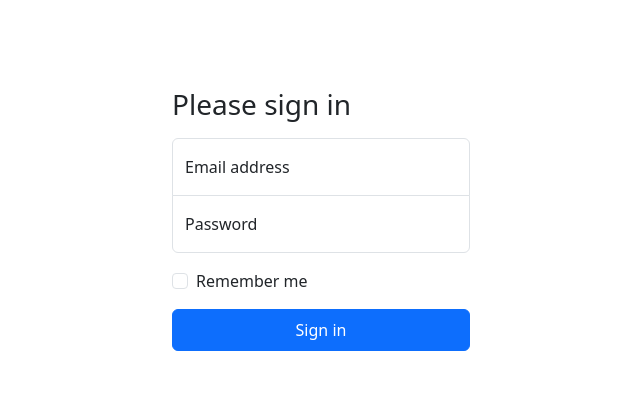
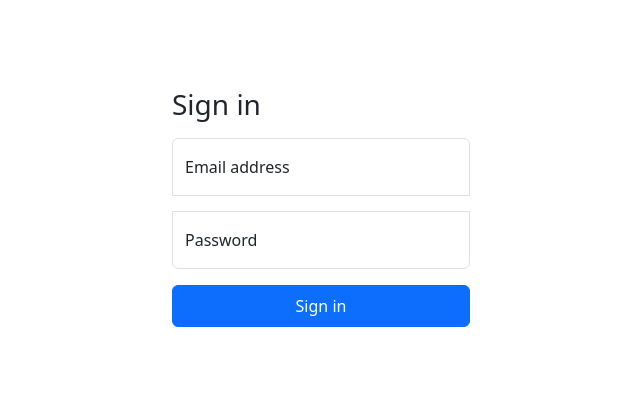
Before and after one commit to TobiAdeleke1/buddyUpApp, a Flask app: page /auth/login in a window 1280 px wide. Shown: the part 73-487 px from the top of the page, without its empty margins (319-959 px from the left). Run offline with Flask 3, Linux system fonts and the light colour scheme; parts of the project's set-up code (start-up, migrations or seed data) failed here and were passed over; some libraries are stand-ins or nearby versions.

Commit message:
rename register and amend html for register and login

```diff
--- a/src/application/templates/auth/login.html
+++ b/src/application/templates/auth/login.html
@@ -2,29 +2,28 @@
 {% extends 'base.html' %}
 
 
+{% block content %}
+  <div class="container col-xxl-5 px-4 py-5">
+  <main class="form-signin w-200 m-auto">
+    <h1 class="h3 mb-3 fw-normal">{% block title %} Sign in {% endblock %} </h1>
 
-{% block content %}
-  <div class="container col-xxl-8 px-4 py-5">
-  <main class="form-signin w-100 m-auto">
-    <form>
-
-      <h1 class="h3 mb-3 fw-normal">{% block title %} Please sign in {% endblock %} </h1>
+    <form method="post">
 
       <div class="form-floating">
-        <input type="email" class="form-control" id="floatingInput" placeholder="name@example.com">
-        <label for="floatingInput">Email address</label>
+        <input type="email" class="form-control" name="email" id="floatingemail" placeholder="name@example.com" required>
+        <label for="floatingemail">Email address</label>
       </div>
-      <div class="form-floating">
-        <input type="password" class="form-control" id="floatingPassword" placeholder="Password">
+      <div class="form-floating my-3">
+        <input type="password" class="form-control" name="password"  id="floatingPassword" placeholder="Password" required>
         <label for="floatingPassword">Password</label>
       </div>
 
-      <div class="form-check text-start my-3">
+      <!-- <div class="form-check text-start my-3">
         <input class="form-check-input" type="checkbox" value="remember-me" id="flexCheckDefault">
         <label class="form-check-label" for="flexCheckDefault">
           Remember me
         </label>
-      </div>
+      </div> -->
       <button class="btn btn-primary w-100 py-2" type="submit">Sign in</button>
 
     </form>
```
Also changed, not shown: src/application/templates/auth/register.html (added, +50 -0 lines), src/application/templates/auth/sign-up.html (deleted, +0 -46 lines).
